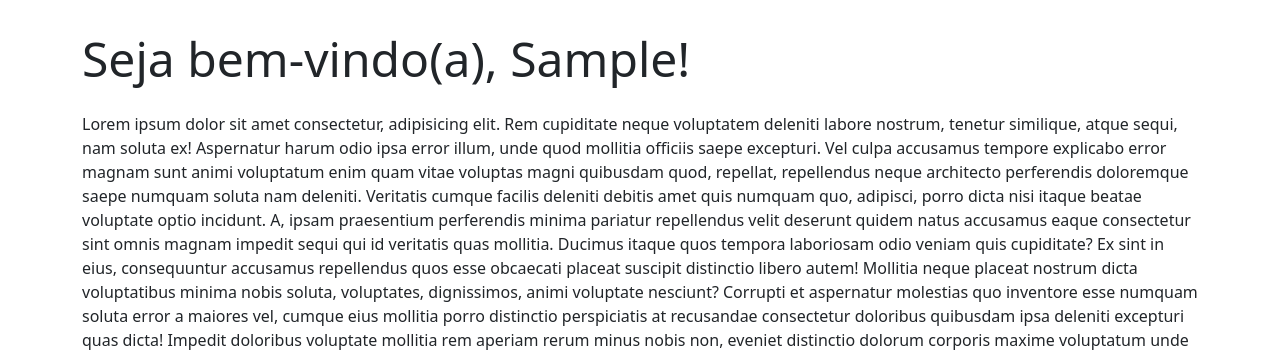
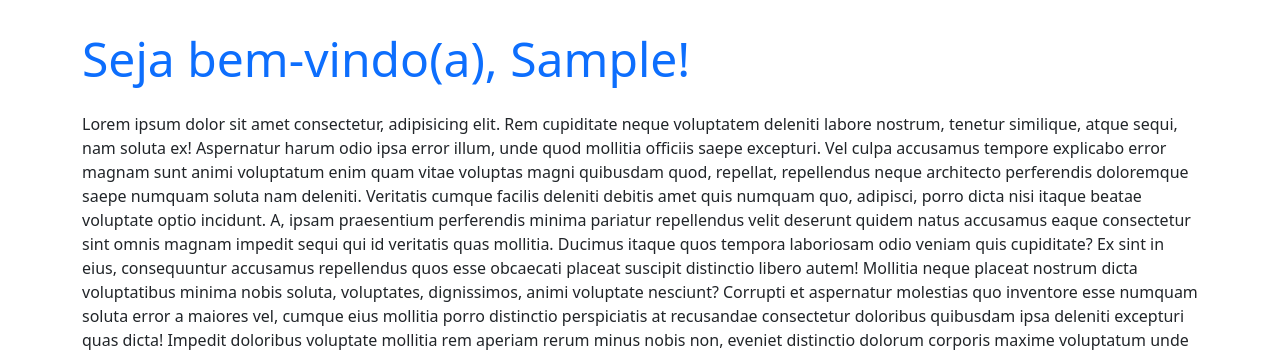
Before and after one commit to kaikem/OverCRUD, a PHP site: page /home.php in a window 1280 px wide. Shown: the part 66-420 px from the top of the page. Run offline with PHP 8.4, Linux system fonts and the light colour scheme; the visitor is signed in with stand-in values (Sample User, id 1); some libraries are stand-ins or nearby versions.

Commit message:
Update home.php
Cor do título.

```diff
--- a/overcrud/home.php
+++ b/overcrud/home.php
@@ -26,7 +26,7 @@ require_once 'sessionverif.php';
         <!-- ROW DO CORPO -->
         <div class="row mt-5" id="appBody">
             <div class="col mt-5">
-                <h1 class="display-5">Seja bem-vindo(a), <b><?= $nomeUsu ?></b>!</h1>
+                <h1 class="display-5 text-primary">Seja bem-vindo(a), <b><?= $nomeUsu ?></b>!</h1>
                 <p class="mt-4">Lorem ipsum dolor sit amet consectetur, adipisicing elit. Rem cupiditate neque
                     voluptatem deleniti
                     labore nostrum, tenetur similique, atque sequi, nam soluta ex! Aspernatur harum odio ipsa error
```
